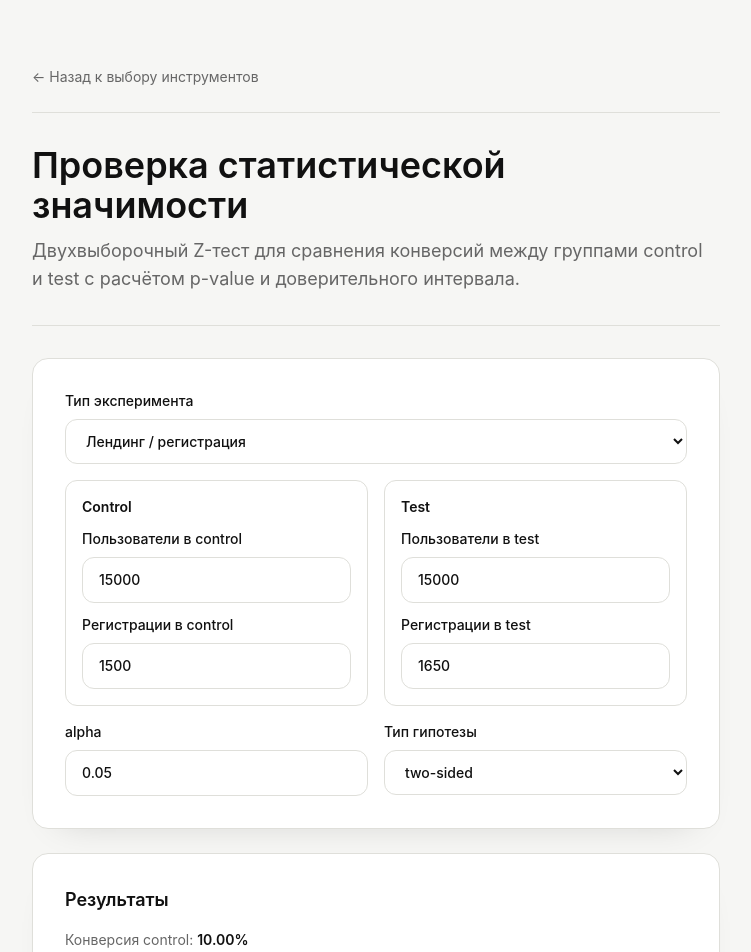
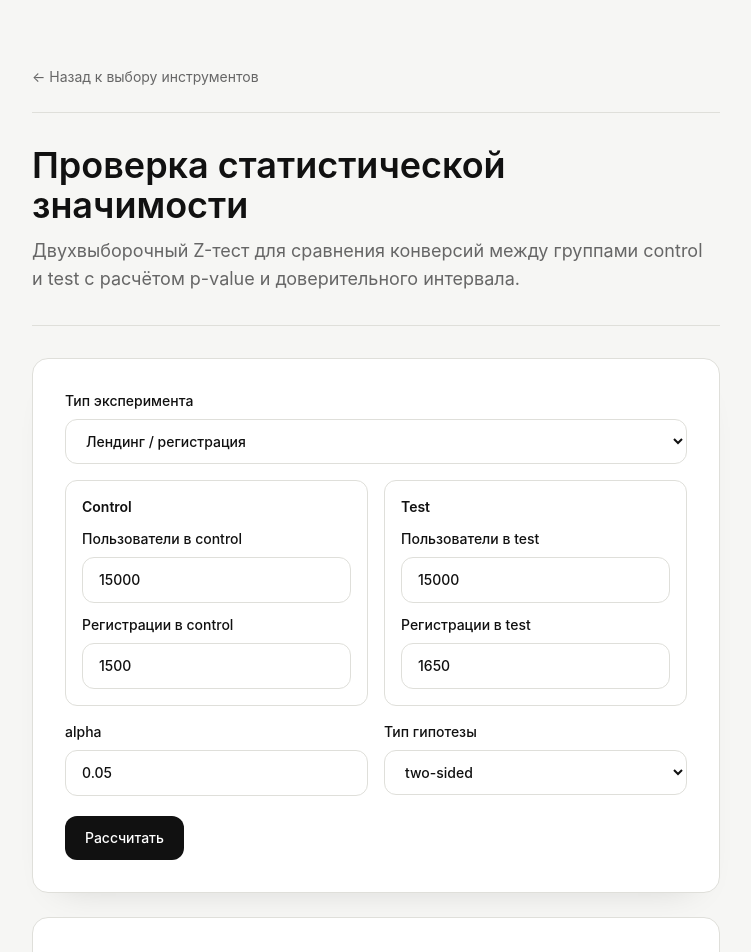
Before and after one commit to elizabeth290789/ab-tools-site, a Next.js app: page /stat-test in a window 1280 px wide. Shown: the top 952 px of the page, without its empty margins (264-1015 px from the left). Built offline with nearby package versions, Linux system fonts and the light colour scheme.

Commit message:
Add manual calculate button on stat-test page

```diff
--- a/app/stat-test/page.tsx
+++ b/app/stat-test/page.tsx
@@ -1,7 +1,7 @@
 'use client';
 
 import Link from 'next/link';
-import { useMemo, useState } from 'react';
+import { FormEvent, useMemo, useState } from 'react';
 
 type ExperimentType = 'landing' | 'presets' | 'purchase';
 type HypothesisType = 'two-sided' | 'one-sided';
@@ -105,13 +105,24 @@ export default function StatTestPage() {
   const [testConversions, setTestConversions] = useState('1650');
   const [alpha, setAlpha] = useState('0.05');
   const [hypothesisType, setHypothesisType] = useState<HypothesisType>('two-sided');
+  const [result, setResult] = useState<{
+    p1: number;
+    p2: number;
+    diff: number;
+    uplift: number | null;
+    z: number;
+    pValue: number;
+    ciLow: number;
+    ciHigh: number;
+    isSignificant: boolean;
+  } | null>(null);
 
   const selectedType = useMemo(
     () => experimentTypeOptions.find((option) => option.value === experimentType) ?? experimentTypeOptions[0],
     [experimentType]
   );
 
-  const result = useMemo(() => {
+  const calculateResult = () => {
     const n1 = Number(controlUsers);
     const x1 = Number(controlConversions);
     const n2 = Number(testUsers);
@@ -166,7 +177,12 @@ export default function StatTestPage() {
       ciHigh,
       isSignificant: pValue < alphaValue
     };
-  }, [alpha, controlConversions, controlUsers, hypothesisType, testConversions, testUsers]);
+  };
+
+  const onCalculate = (event: FormEvent<HTMLFormElement>) => {
+    event.preventDefault();
+    setResult(calculateResult());
+  };
 
   return (
     <main className="min-h-screen bg-canvas text-ink">
@@ -186,6 +202,7 @@ export default function StatTestPage() {
         </header>
 
         <section className="mt-8 rounded-2xl border border-border bg-white p-6 shadow-card md:p-8">
+          <form onSubmit={onCalculate} className="space-y-5">
             <div className="grid gap-4 md:grid-cols-2">
             <label className="flex flex-col gap-2 text-sm font-medium md:col-span-2">
               <span>Тип эксперимента</span>
@@ -269,6 +286,14 @@ export default function StatTestPage() {
                 </select>
               </label>
             </div>
+
+            <button
+              type="submit"
+              className="inline-flex w-full items-center justify-center rounded-xl bg-ink px-5 py-3 text-sm font-medium text-white transition-opacity hover:opacity-90 md:w-auto"
+            >
+              Рассчитать
+            </button>
+          </form>
         </section>
 
         <section className="mt-6 rounded-2xl border border-border bg-white p-6 shadow-card md:p-8">
```
Lines whose indentation alone changed are shown as unchanged.
